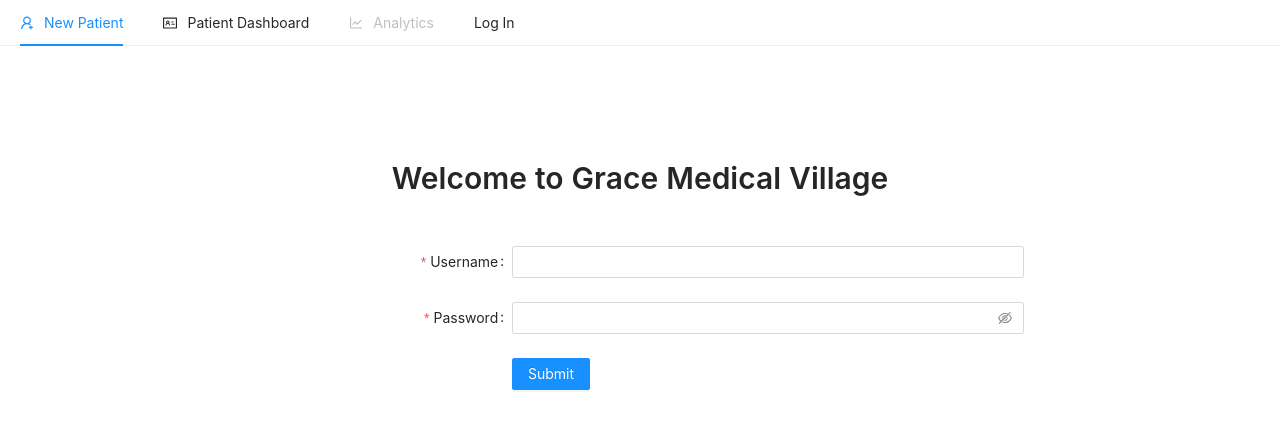
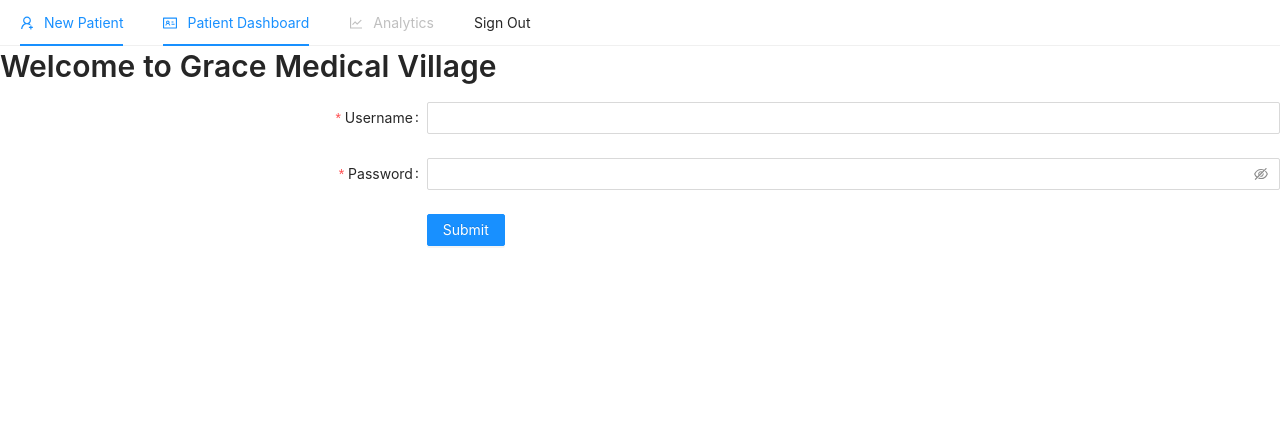
Before and after one commit to Grace-Medical-Village/client, a React (Create React App) app: page / in a window 1280 px wide. Shown: the top 428 px of the page. Built offline with nearby package versions, Linux system fonts and the light colour scheme.

Commit message:
Fixed routing

```diff
--- a/src/App.tsx
+++ b/src/App.tsx
@@ -17,10 +17,11 @@ function App() {
 			<Header />
 			<div>
 				<Switch>
-					<Route path='/' component={SignIn} />
+					<Route exact path='/' component={SignIn} />
 					<Route exact path='/analytics' component={Analytics} />
 					<Route exact path='/dashboard' component={PatientDashboard} />
 					<Route exact path='/new-patient' component={NewPatient} />
+					<Route exact path='/welcome' component={SignIn} />
 				</Switch>
 			</div>
 			<Footer />
--- a/src/components/header/header.component.tsx
+++ b/src/components/header/header.component.tsx
@@ -8,7 +8,7 @@ import {
 } from '@ant-design/icons';
 
 function Header() {
-	const [menuSelection, setMenuSelection] = useState('newPatient');
+	const [menuSelection, setMenuSelection] = useState('dashboard');
 	let history = useHistory();
 
 	const handleClick = (e: any) => {
@@ -34,7 +34,7 @@ function Header() {
 				<Menu.Item key='analytics' icon={<LineChartOutlined />} disabled>
 					Analytics
 				</Menu.Item>
-				<Menu.Item key='sign-in'>Log In</Menu.Item>
+				<Menu.Item key='welcome'>Sign Out</Menu.Item>
 			</Menu>
 		</nav>
 	);
--- a/src/index.tsx
+++ b/src/index.tsx
@@ -6,6 +6,7 @@ import App from './App';
 import * as serviceWorker from './serviceWorker';
 
 ReactDOM.render(
+	// TODO
 	// <React.StrictMode>
 	<BrowserRouter>
 		<App />
--- a/src/pages/sign-in/sign-in.component.tsx
+++ b/src/pages/sign-in/sign-in.component.tsx
@@ -1,8 +1,8 @@
 import React from 'react';
 import { Button, Form, Input, Typography } from 'antd';
-import { useForm } from 'react-hook-form';
-
-import './sign-in.styles.scss';
+// import { withRouter } from 'react-router-dom';
+import { useHistory } from 'react-router-dom';
+// import { useForm } from 'react-hook-form'; TODO
 
 const { Title } = Typography;
 
@@ -20,14 +20,16 @@ const tailLayout = {
 };
 
 function SignIn() {
-	const { register, setValue, handleSubmit, errors } = useForm<FormData>();
-
-	const onSubmit = handleSubmit(({ username, password }) => {
-		console.log(username, password);
-	});
+	let history = useHistory();
+	// const { register, setValue, handleSubmit, errors } = useForm<FormData>();
+	//
+	// const onSubmit = handleSubmit(({ username, password }) => {
+	// console.log(username, password);
+	// });
 
 	const onFinish = (values: any) => {
 		console.log('Success:', values);
+		history.push('/dashboard');
 	};
 
 	const onFinishFailed = (errorInfo: any) => {
@@ -35,8 +37,8 @@ function SignIn() {
 	};
 
 	return (
-		<div className='sign-in'>
-			<div className='welcome'>
+		<div>
+			<div>
 				<Title level={2}>Welcome to Grace Medical Village</Title>
 			</div>
 			<Form
--- a/src/pages/sign-in/sign-in.styles.scss
+++ /dev/null
@@ -1,14 +0,0 @@
-.sign-in {
-  width: 60%;
-  height: 60vh;
-  margin: 0 auto;
-  display: flex;
-  flex-direction: column;
-  flex-wrap: nowrap;
-  justify-content: center;
-}
-
-.welcome {
-  text-align: center;
-  padding-bottom: 2rem;
-}
```
